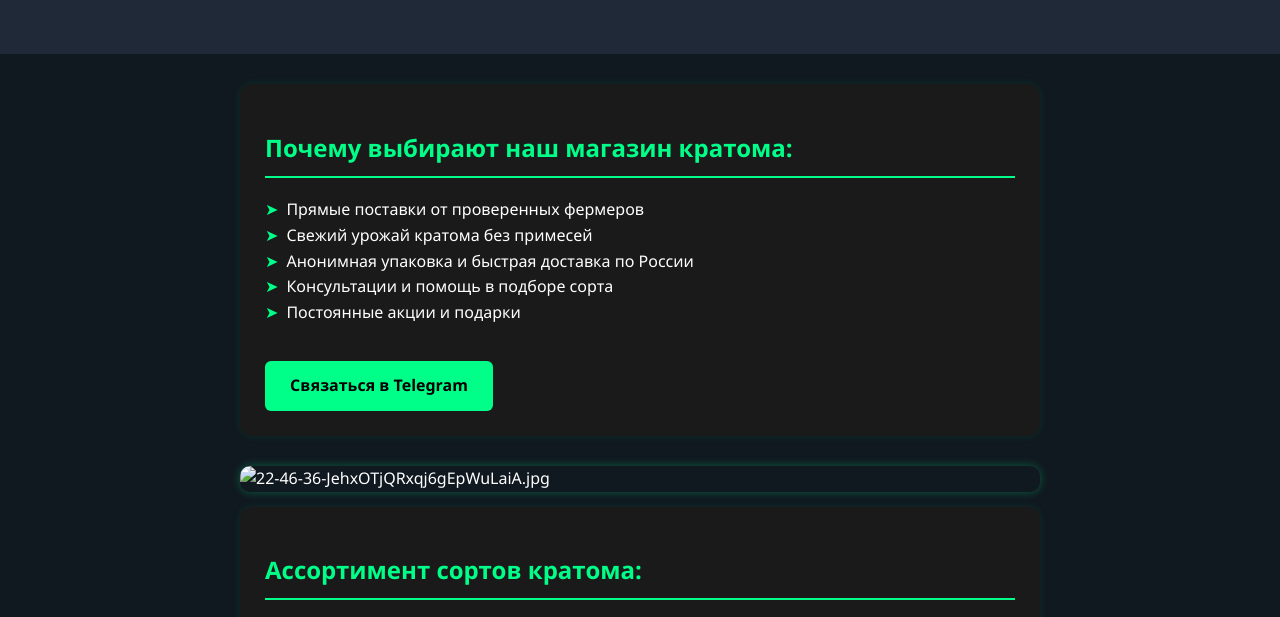
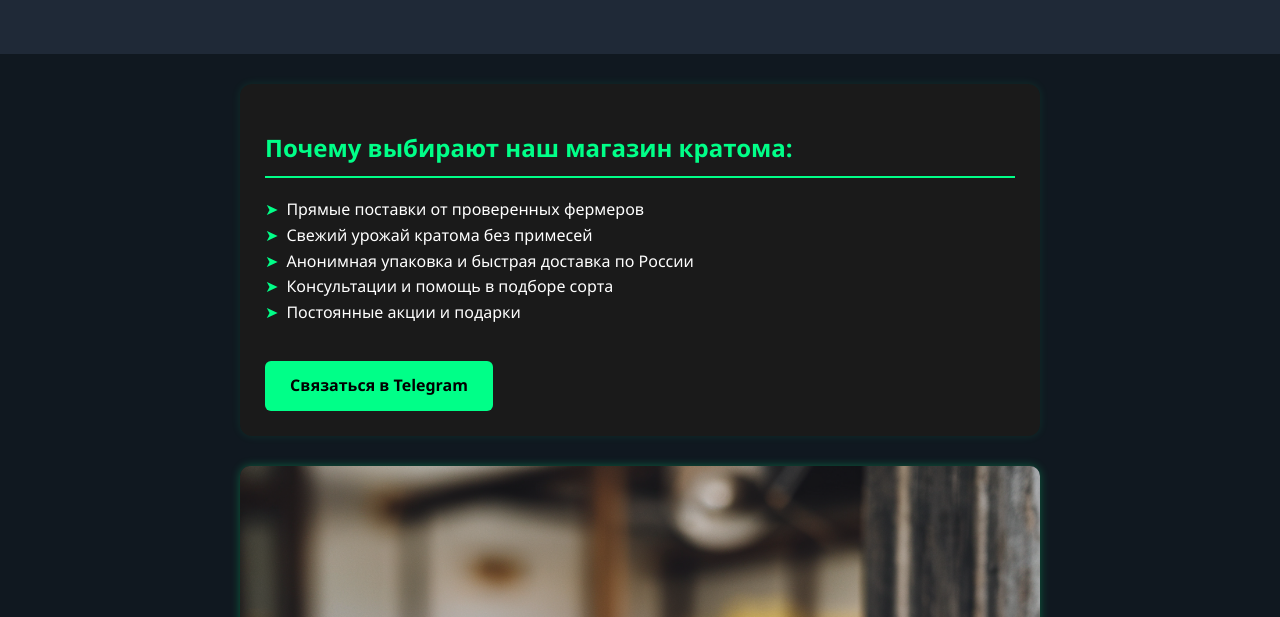
Before and after one commit to nazarr888/Kratom-, a plain HTML site: page index.html in a window 1280 px wide. Shown: the part 169-786 px from the top of the page. Drawn offline with Linux system fonts and the light colour scheme.

Commit message:
Update index.html

```diff
--- a/index.html
+++ b/index.html
@@ -92,7 +92,7 @@
       <a class="button" href="https://t.me/kratom_sng" target="_blank">Связаться в Telegram</a>
     </section>
 
-    <img class="product-image" src="product1.jpg" alt="22-46-36-JehxOTjQRxqj6gEpWuLaiA.jpg">
+    <img class="product-image" src="22-46-36-JehxOTjQRxqj6gEpWuLaiA.jpg" alt="22-46-36-JehxOTjQRxqj6gEpWuLaiA.jpg">
 
     <section class="assortment">
       <h2>Ассортимент сортов кратома:</h2>
```
